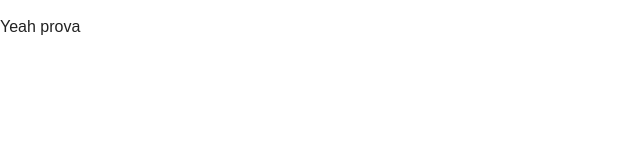
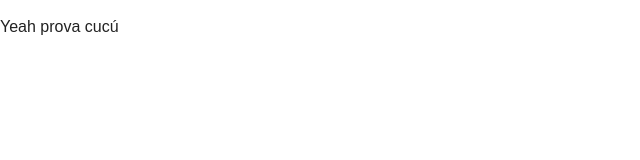
Before and after one commit to eladisanchez/eladi.cat, a plain HTML site: page index.html in a window 1280 px wide. Shown: the full height of the page, 0-640 px from the left. Drawn offline with nearby package versions, Linux system fonts and the light colour scheme.

Commit message:
Update index.html

```diff
--- a/index.html
+++ b/index.html
@@ -20,7 +20,7 @@
         <![endif]-->
 
         <!-- Add your site or application content here -->
-        <p>Yeah prova</p>
+        <p>Yeah prova cucú</p>
 
         <script src="https://code.jquery.com/jquery-1.12.0.min.js"></script>
         <script>window.jQuery || document.write('<script src="js/vendor/jquery-1.12.0.min.js"><\/script>')</script>
```
